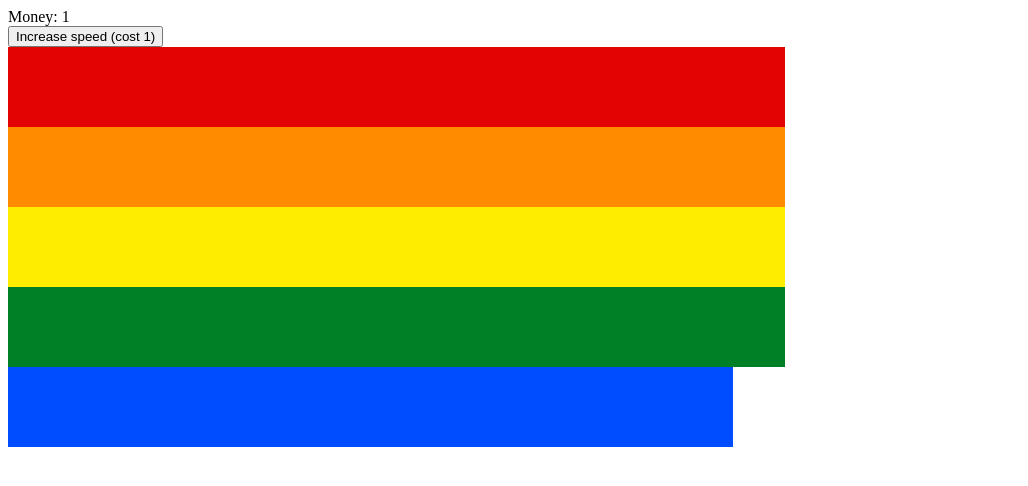
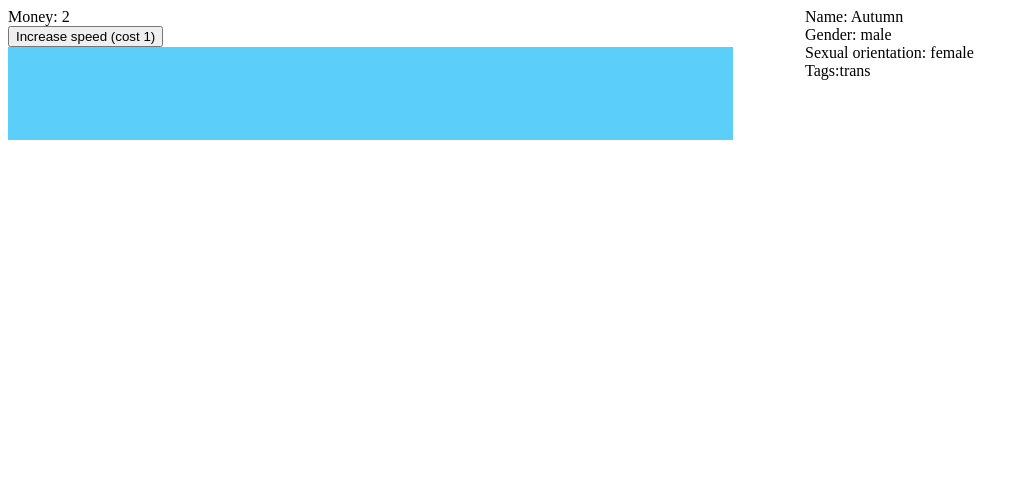
Before and after one commit to NessaTeal/queer-shop, a React app: page / in a window 1280 px wide. Shown: the top 486 px of the page, without its empty margins (0-1028 px from the left). Built offline with nearby package versions, Linux system fonts and the light colour scheme.

Commit message:
Create Person

```diff
--- a/src/flag/Flag.ts
+++ b/src/flag/Flag.ts
@@ -1,3 +1,4 @@
+import { Person } from "../person/Person";
 import { AgenderFlag } from "./AgenderFlag";
 import { AromanticFlag } from "./AromanticFlag";
 import { AsexualFlag } from "./AsexualFlag";
@@ -51,6 +52,38 @@ export function createIncompleteFlag(flag: Flag): IncompleteFlag {
   };
 }
 
+export function chooseFlagForPerson(person: Person): IncompleteFlag {
+  const tag = person.tags[Math.floor(Math.random() * person.tags.length)];
+
+  switch (tag) {
+    case "gay":
+    case "ally": {
+      return createIncompleteFlag(RainbowFlag);
+    }
+    case "bi": {
+      return createIncompleteFlag(BisexualFlag);
+    }
+    case "ace": {
+      return createIncompleteFlag(AsexualFlag);
+    }
+    case "poly": {
+      return createIncompleteFlag(PolysexualFlag);
+    }
+    case "pan": {
+      return createIncompleteFlag(PansexualFlag);
+    }
+    case "nb": {
+      return createIncompleteFlag(NonbinaryFlag);
+    }
+    case "genderfluid": {
+      return createIncompleteFlag(GenderfluidFlag);
+    }
+    case "trans": {
+      return createIncompleteFlag(TransgenderFlag);
+    }
+  }
+}
+
 export function updateIncompleteFlag(
   flag: IncompleteFlag,
   delta: number
--- a/src/game-state.tsx
+++ b/src/game-state.tsx
@@ -1,7 +1,8 @@
-import { Flag, IncompleteFlag } from "./flag/Flag";
-import { RainbowFlag } from "./flag/RainbowFlag";
+import { chooseFlagForPerson, Flag, IncompleteFlag } from "./flag/Flag";
+import { generatePerson, Person } from "./person/Person";
 
 export type GameState = {
+  person: Person;
   flag: IncompleteFlag;
   fillSpeed: number;
   money: number;
@@ -17,7 +18,8 @@ export function updateGameState(
 
   const updatedFlag = updateIncompleteFlag(gameState, delta);
   if (updatedFlag.complete) {
-    newGameState.flag = createIncompleteFlag(RainbowFlag);
+    newGameState.person = generatePerson();
+    newGameState.flag = chooseFlagForPerson(newGameState.person);
     newGameState.money += 1;
   } else {
     newGameState.flag = updatedFlag;
--- a/src/index.tsx
+++ b/src/index.tsx
@@ -4,11 +4,14 @@ import { createIncompleteFlag } from "./flag/Flag";
 import { IncompleteFlagComponent } from "./flag/IncompleteFlagComponent";
 import { RainbowFlag } from "./flag/RainbowFlag";
 import { increaseSpeed, updateGameState } from "./game-state";
+import { generatePerson } from "./person/Person";
+import { PersonComponent } from "./person/PersonComponent";
 
 let lastTimestamp = 0;
 
 const App = () => {
   const [gameState, setGameState] = useState({
+    person: generatePerson(),
     flag: createIncompleteFlag(RainbowFlag),
     fillSpeed: 0.001,
     money: 0,
@@ -26,13 +29,18 @@ const App = () => {
   }, []);
 
   return (
-    <>
-      <div>Money: {gameState.money}</div>
-      <button onClick={() => setGameState(increaseSpeed(gameState))}>
-        Increase speed (cost 1)
-      </button>
-      <IncompleteFlagComponent flag={gameState.flag} />
-    </>
+    <div style={{ display: "flex" }}>
+      <div>
+        <div>Money: {gameState.money}</div>
+        <button onClick={() => setGameState(increaseSpeed(gameState))}>
+          Increase speed (cost 1)
+        </button>
+        <IncompleteFlagComponent flag={gameState.flag} />
+      </div>
+      <div style={{ marginLeft: "20px" }}>
+        <PersonComponent person={gameState.person} />
+      </div>
+    </div>
   );
 };
 
--- /dev/null
+++ b/src/person/Person.ts
@@ -0,0 +1,77 @@
+export type Gender = "male" | "female" | "nb" | "genderfluid";
+const genders: Array<Gender> = ["male", "female", "nb", "genderfluid"];
+
+export type SexualOrientation = "male" | "female" | "many" | "all" | "none";
+const orientations: Array<SexualOrientation> = [
+  "male",
+  "female",
+  "many",
+  "all",
+  "none",
+];
+
+export type Tag =
+  | "ally"
+  | "gay"
+  | "trans"
+  | "nb"
+  | "ace"
+  | "bi"
+  | "pan"
+  | "poly"
+  | "genderfluid";
+
+export type Person = {
+  name: string;
+  gender: Gender;
+  sexualOrientation: SexualOrientation;
+  tags: Array<Tag>;
+};
+
+export function generatePerson(): Person {
+  const name = "Autumn";
+  const gender = genders[Math.floor(Math.random() * genders.length)];
+  const sexualOrientation =
+    orientations[Math.floor(Math.random() * orientations.length)];
+
+  const tags = Array<Tag>();
+
+  if (Math.random() > 0.8) {
+    tags.push("trans");
+  }
+
+  if (gender === "nb") {
+    tags.push("nb");
+  } else if (gender === "genderfluid") {
+    tags.push("genderfluid");
+  }
+
+  if (gender === sexualOrientation) {
+    tags.push("gay");
+  } else if (sexualOrientation === "many") {
+    if (Math.random() > 0.2) {
+      tags.push("poly");
+    } else {
+      tags.push("bi");
+    }
+  } else if (sexualOrientation === "all") {
+    if (Math.random() > 0.3) {
+      tags.push("pan");
+    } else {
+      tags.push("bi");
+    }
+  } else if (sexualOrientation === "none") {
+    tags.push("ace");
+  }
+
+  if (tags.length === 0) {
+    tags.push("ally");
+  }
+
+  return {
+    name,
+    gender,
+    sexualOrientation,
+    tags,
+  };
+}
--- /dev/null
+++ b/src/person/PersonComponent.tsx
@@ -0,0 +1,20 @@
+import React from "react";
+import { Person } from "./Person";
+
+export function PersonComponent({ person }: { person: Person }): JSX.Element {
+  return (
+    <div>
+      <div>Name: {person.name}</div>
+      <div>Gender: {person.gender}</div>
+      <div>Sexual orientation: {person.sexualOrientation}</div>
+      <div style={{ display: "flex" }}>
+        {"Tags: "}
+        {person.tags.map((tag, index) => (
+          <div key={index} style={{ marginRight: "4px" }}>
+            {tag}
+          </div>
+        ))}
+      </div>
+    </div>
+  );
+}
```
